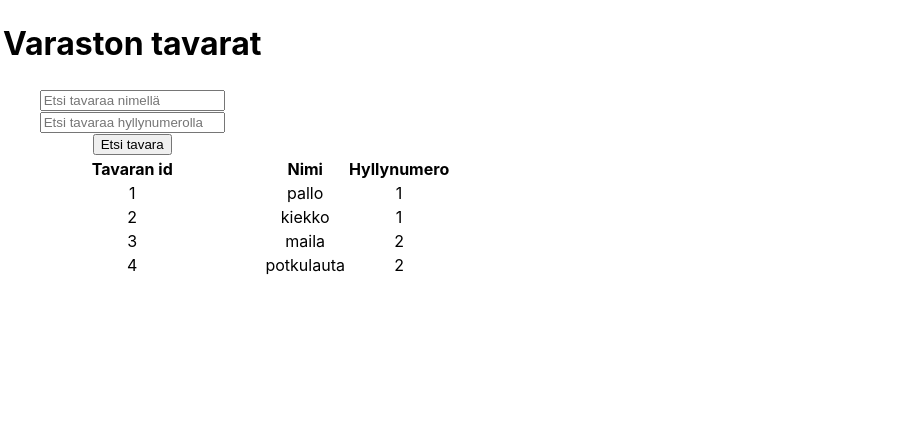
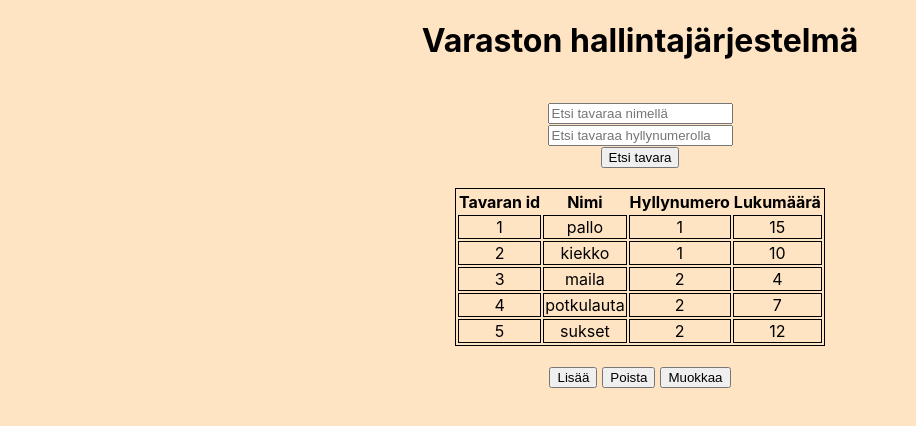
Before and after one commit to rissbsai/harjoitustyo, a React (Create React App) app: page / in a window 1280 px wide. Both pictures are taken after a click on the button "Etsi tavara". Shown: the top 426 px of the page, without its empty margins (0-916 px from the left). Built offline with nearby package versions, Linux system fonts and the light colour scheme; data requests are answered from the project's data file.

Commit message:
Tehty tyylimuotoiluja, lisätty tavaroiden lukumäärä ja datankäsittely buttonit.

```diff
--- a/db.json
+++ b/db.json
@@ -11,22 +11,32 @@
       {
         "id": 1,
         "nimi": "pallo",
-        "hyllyid": "1"
+        "hyllyid": "1",
+        "lkm":"15"
       },
       {
         "id": 2,
         "nimi": "kiekko",
-        "hyllyid": "1"
+        "hyllyid": "1",
+        "lkm":"10"
       },
       {
         "id": 3,
         "nimi": "maila",
-        "hyllyid": "2"
+        "hyllyid": "2",
+        "lkm":"4"
       },
       {
         "id": 4,
         "nimi": "potkulauta",
-        "hyllyid": "2"
+        "hyllyid": "2",
+        "lkm":"7"
+      },
+      {
+        "id": 5,
+        "nimi": "sukset",
+        "hyllyid": "2",
+        "lkm":"12"
       }
     ]
 }
--- a/src/App.css
+++ b/src/App.css
@@ -1,3 +1,17 @@
+
+.center{
+  margin-left:auto;
+  margin-right:auto;
+}
+
+.btn1{
+  margin-right: 5px;
+}
+
+.btn2{
+  margin-right: 5px;
+}
+
 .App {
   text-align: center;
 }
--- a/src/App.js
+++ b/src/App.js
@@ -6,13 +6,10 @@ import React, { useState, useEffect } from 'react';
 
 function App() {
 
-
   return (
-
       <div className="App">
       <Tavara />
     </div>
-
   );
 }
 
--- a/src/Tavara.js
+++ b/src/Tavara.js
@@ -14,7 +14,6 @@ function Tavara() {
     return (
         <div>
 
-
           <Tavaralista />
 
         </div>
--- a/src/Tavaralista.js
+++ b/src/Tavaralista.js
@@ -37,36 +37,35 @@ function Tavaralista(props) {
   }
 
   return (
-        <table>
-          <tbody>
-            <tr>
-              <th>
-                <h1>Varaston tavarat</h1>
-              </th>
-            </tr>
-            <tr>
-              <th>
+    <div>
+      <h1>Varaston hallintajärjestelmä</h1>
+      <br></br>
       <input
         name="nimi"
         type="text"
         placeholder="Etsi tavaraa nimellä"
         onChange={e => setName(e.target.value)}
-                ></input><br />
+      >
+      </input>
+      <br></br>
       <input
         name="hyllyid"
         type="text"
         placeholder="Etsi tavaraa hyllynumerolla"
         onChange={e => setShelfNo(e.target.value)}
-                ></input><br />
+      >
+      </input>
+      <br></br>
       <button onClick={searchDb}>Etsi tavara</button>
-              </th>
-            </tr>
-          </tbody>
+      <br></br>
+      <br></br>
+      <table class="center">
       <tbody>
             <tr>
               <th>Tavaran id</th>
               <th>Nimi</th>
               <th>Hyllynumero</th>
+              <th>Lukumäärä</th>
             </tr>
             {error ? (
               <tr>
@@ -86,6 +85,7 @@ function Tavaralista(props) {
                     <td>{tavara.id}</td>
                     <td>{tavara.nimi}</td>
                     <td>{tavara.hyllyid}</td>
+                    <td>{tavara.lkm}</td>
                   </tr>
                 ))
               : (
@@ -97,6 +97,13 @@ function Tavaralista(props) {
                 )}
           </tbody>
           </table>
+          <br></br>
+          <div>
+          <button class="btn1">Lisää</button>
+          <button class="btn2">Poista</button>
+          <button class="btn3">Muokkaa</button>
+          </div>
+    </div>
   );
 }
 
--- a/src/index.css
+++ b/src/index.css
@@ -5,6 +5,11 @@ body {
     sans-serif;
   -webkit-font-smoothing: antialiased;
   -moz-osx-font-smoothing: grayscale;
+  background-color: bisque;
+}
+
+table,tr, td{
+  border: 1px solid black;
 }
 
 code {
```
Lines whose indentation alone changed are shown as unchanged.
